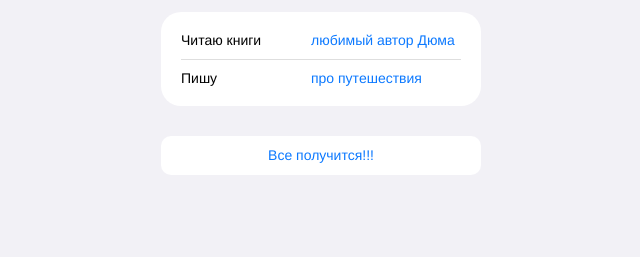
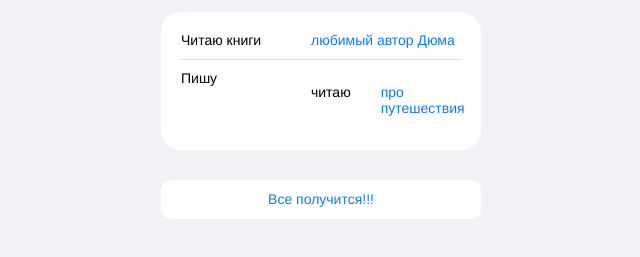
Before and after one commit to Lenasuf/cv, a plain HTML site: page index.html in a window 1280 px wide. Shown: the part 415-672 px from the top of the page, without its empty margins (319-959 px from the left). Drawn offline with Linux system fonts and the light colour scheme.

Commit message:
читаю

```diff
--- a/index.html
+++ b/index.html
@@ -42,11 +42,12 @@
         <ul class="links__container">
           <li class="links__link">
             <p class="links__title">Читаю книги</p>
-            <a class="linsk__link" href="@german_dlinikov">любимый автор Дюма</a>
+            <a class="linsk__link" href="@lena_igna">любимый автор Дюма</a>
           </li>
           <li class="links__link">
             <p class="links__title">Пишу</p>
-            <a class="linsk__link" href="@german_dlinikov">про путешествия</a>
+	    <p> читаю <p>
+            <a class="linsk__link" href="@lena_igna">про путешествия</a>
           </li>
         </ul>
       </section>
```
